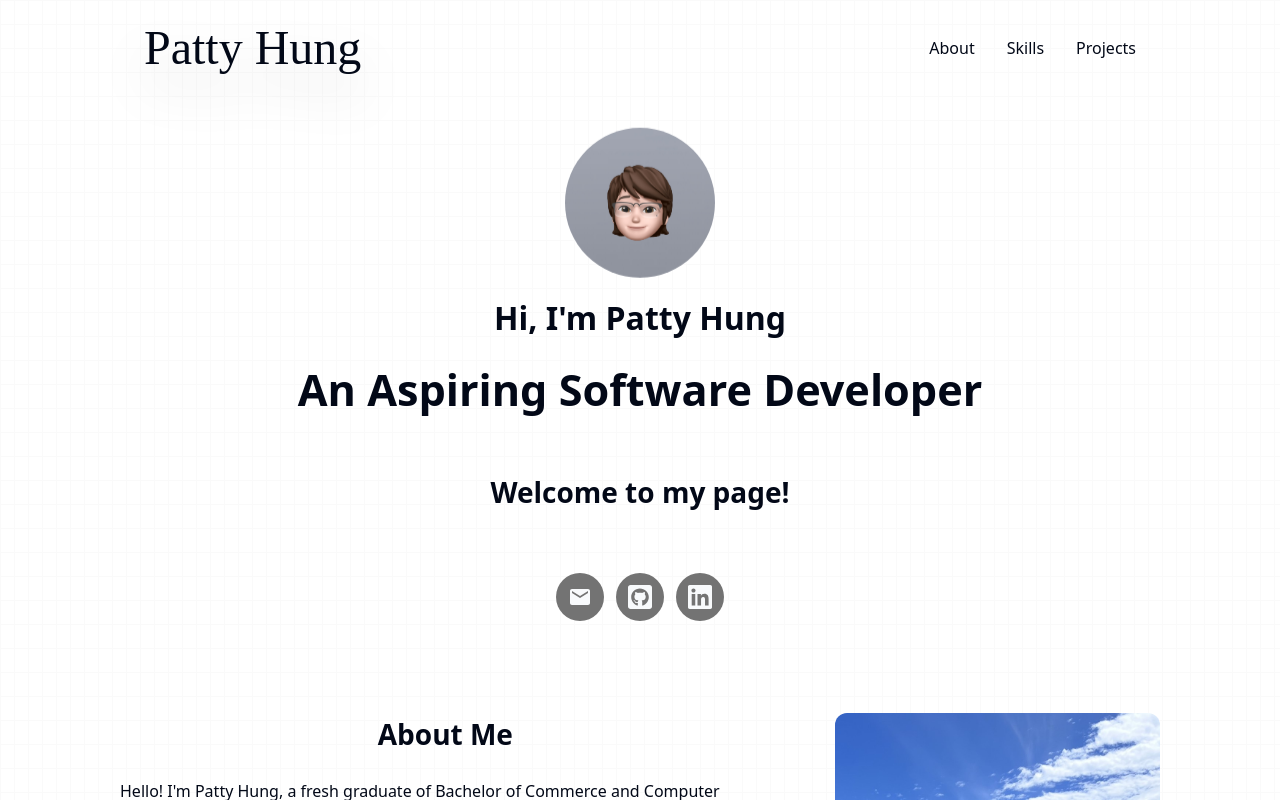
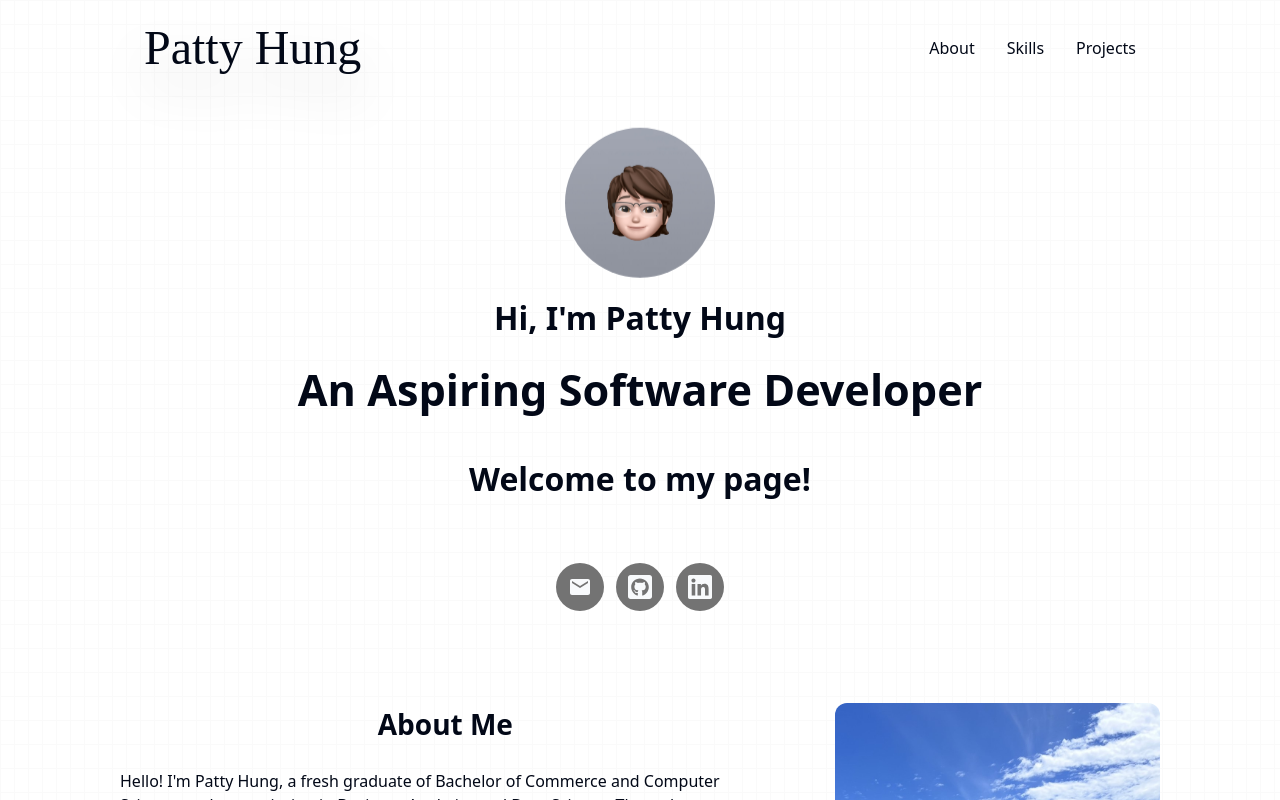
Before and after one commit to PeiChi-Hung/my-portfolio, a React (Vite) app: page / in a window 1280 px wide. Shown: the top 800 px of the page. Built offline with nearby package versions, Linux system fonts and the light colour scheme; a web font is replaced by a local one.

Commit message:
ui: update layout

```diff
--- a/src/sections/Hero.tsx
+++ b/src/sections/Hero.tsx
@@ -12,9 +12,11 @@ export default function Hero() {
       </div>
 
       <h1 className="mb-4 text-[1.4rem] md:text-[2rem]">Hi, I'm Patty Hung</h1>
-      <h1>An Aspiring Software Developer</h1>
-      <div className="my-12 flex w-full flex-col gap-2 text-center lg:w-[50%]">
-        <h2>Welcome to my page!</h2>
+      <h1 className="text-center">An Aspiring Software Developer</h1>
+      <div className="my-8 flex w-full flex-col gap-2 text-center lg:w-[50%]">
+        <h2 className="mb-4 text-[1.4rem] md:text-[2rem]">
+          Welcome to my page!
+        </h2>
       </div>
       <ContactList />
     </section>
```
